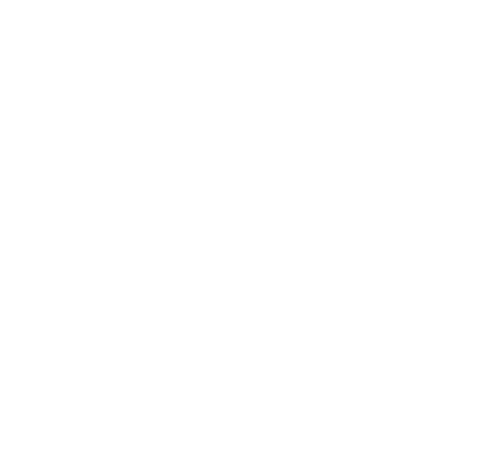
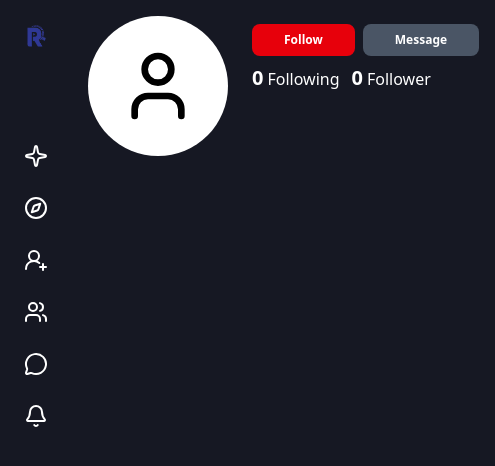
Before and after one commit to TranVinh156/Reely, a React app in the folder frontend/: page /profile in a window 390 px wide. Before the commit this address had no page. Shown: the top 466 px of the page, 495 px wide, since content can reach past the window. Built offline with nearby package versions, Linux system fonts and the light colour scheme; the HTML template or start-up script is replaced by a standard one.

Commit message:
feat: handle responsive for sidebar

```diff
--- a/frontend/src/api/follow.ts
+++ b/frontend/src/api/follow.ts
@@ -10,3 +10,13 @@
     const response = await axiosClient.get(`/users/${id}/following`);
     return response.data;
 };
+
+export const getFollowersCount = async (id: number): Promise<number> => {
+    const response = await axiosClient.get(`/users/${id}/followers/count`);
+    return response.data;
+}
+
+export const getFollowingCount = async (id: number): Promise<number> => {
+    const response = await axiosClient.get(`/users/${id}/following/count`);
+    return response.data;
+}
--- a/frontend/src/components/Layout/Logo.tsx
+++ b/frontend/src/components/Layout/Logo.tsx
@@ -3,9 +3,9 @@
 
 const Logo = () => {
     return (
-        <div className='flex items-center pl-14 gap-2'>
-            <img className="w-10" src={LogoImage} alt="logo" />
-            <p className='font-bold text-2xl text-white'>Reely</p>
+        <div className='flex items-center gap-2'>
+            <img className="w-10 h-auto" src={LogoImage} alt="logo" />
+            <p className='font-bold hidden sm:flex text-2xl text-white'>Reely</p>
         </div>
     )
 }
--- a/frontend/src/components/Layout/Sidebar.tsx
+++ b/frontend/src/components/Layout/Sidebar.tsx
@@ -45,11 +45,11 @@
   }, [user?.id])
 
   return (
-    <aside className="w-75 bg-primary p-6 text-white">
+    <aside className="max-w-75 bg-primary p-6 text-white">
       <Logo />
 
       <div className="flex flex-col -between w-full mt-16">
-        <div className="relative">
+        <div className="relative hidden sm:flex">
           <Search className="absolute left-3 top-1/2 -translate-y-1/2 text-gray-600" size={18} />
           <input
             type="text"
@@ -61,16 +61,16 @@
         <div className="nav-items mt-4">
           {NAV_ITEMS.map((item) => {
             return (
-              <NavLink to={item.link} className="flex gap-4 py-3 pl-8 mt-1 hover:text-red-500 hover:bg-primary-hover hover:rounded-xl">
+              <NavLink to={item.link} className="flex gap-4 py-3 justify-center sm:justify-normal sm:pl-8 mt-1 hover:text-red-500 hover:bg-primary-hover hover:rounded-xl">
                 {item.icon}
-                <p className="font-semibold">{item.text}</p>
+                <p className="hidden sm:flex font-semibold">{item.text}</p>
               </NavLink>
             )
           })}
         </div>
 
         {isAuthenticated &&
-          <div className="following mt-6">
+          <div className="hidden sm:block following mt-6">
             <p className="font-semibold text-md mb-2">Following accounts</p>
             {following.map(follower => {
               return <FollowingCard follower={follower} />
--- a/frontend/src/main.tsx
+++ b/frontend/src/main.tsx
@@ -8,6 +8,7 @@
 import App from "./App";
 import AuthGuard from "./components/Auth/AuthGuard";
 import GuestGuard from "./components/Auth/GuestGuard";
+import UserProfile from "./pages/UserProfile";
 
 const queryClient = new QueryClient();
 
@@ -45,6 +46,13 @@
                             </AuthGuard>
                         }
                     />
+
+                    <Route
+                        path="/profile/"
+                        element={
+                            <UserProfile/>
+                        }
+                    />
                 </Routes>
             </BrowserRouter>
         </AuthProvider>
--- a/frontend/src/pages/UserProfile.tsx
+++ b/frontend/src/pages/UserProfile.tsx
@@ -1,6 +1,65 @@
+import { getFollowersCount, getFollowing, getFollowingCount } from "@/api/follow"
+import Sidebar from "@/components/Layout/Sidebar"
+import { useAuth } from "@/hooks/auth/useAuth"
+import { Share, UserIcon } from "lucide-react"
+import { useEffect, useState } from "react"
 
 const UserProfile = () => {
+    const { user } = useAuth()
 
+    const [followingCount, setFollowingCount] = useState<number>(0);
+    const [followerCount, setFollowerCount] = useState<number>(0);
+
+    useEffect(() => {
+        if (user?.id) {
+            getFollowingCount(user.id).then(setFollowingCount)
+            getFollowersCount(user.id).then(setFollowerCount)
+        }
+    }, [user?.id])
+
+    return (
+        <div className="flex min-h-screen w-full text-white">
+            <Sidebar />
+
+            <div className="flex-1 min-h-screen bg-primary p-4">
+                <div className="user-info flex gap-6">
+                    {!user?.avatarUrl &&
+                        <div className="bg-white w-35 h-35 rounded-full flex items-center justify-center">
+                            <UserIcon className="text-black" size={80} />
+                        </div>
+                    }
+                    <div>
+                        <div className="flex gap-4 items-center">
+                            <p className="font-bold text-xl">{user?.username}</p>
+                            <p className="text-sm">{user?.displayName}</p>
+                        </div>
+                        <div className="text-xs font-bold flex gap-2 mt-2">
+                            <button className="bg-red-600 px-8 py-2 rounded-lg">
+                                Follow
+                            </button>
+
+                            <button className="bg-gray-600 px-8 py-2 rounded-lg">
+                                Message
+                            </button>
+                        </div>
+                        <div className="mt-2 flex gap-3">
+                            <span>
+                                <p className="inline-block font-semibold text-xl pr-1">{followingCount}</p>
+                                Following
+                            </span>
+                            <span>
+                                <p className="inline-block font-semibold text-xl pr-1">{followerCount}</p>
+                                Follower
+                            </span>
+                        </div>
+                        <p className="mt-2">{user?.bio}</p>
+                    </div>
+                </div>
+
+
+            </div>
+        </div>
+    )
 }
 
 export default UserProfile
```
